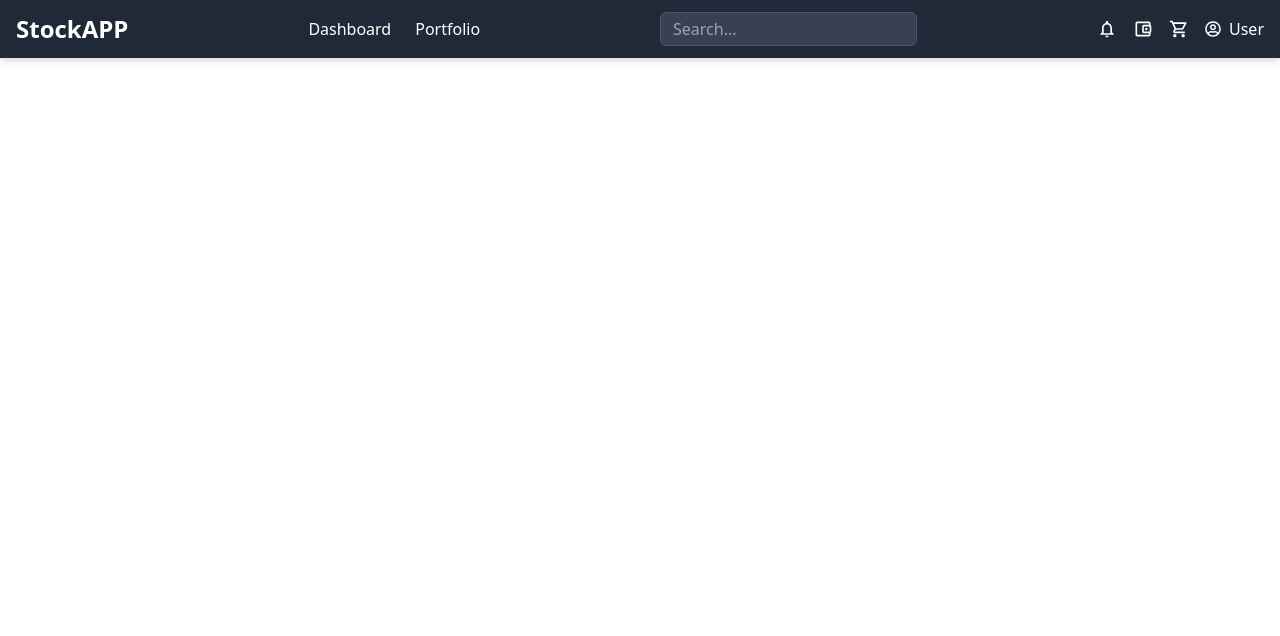
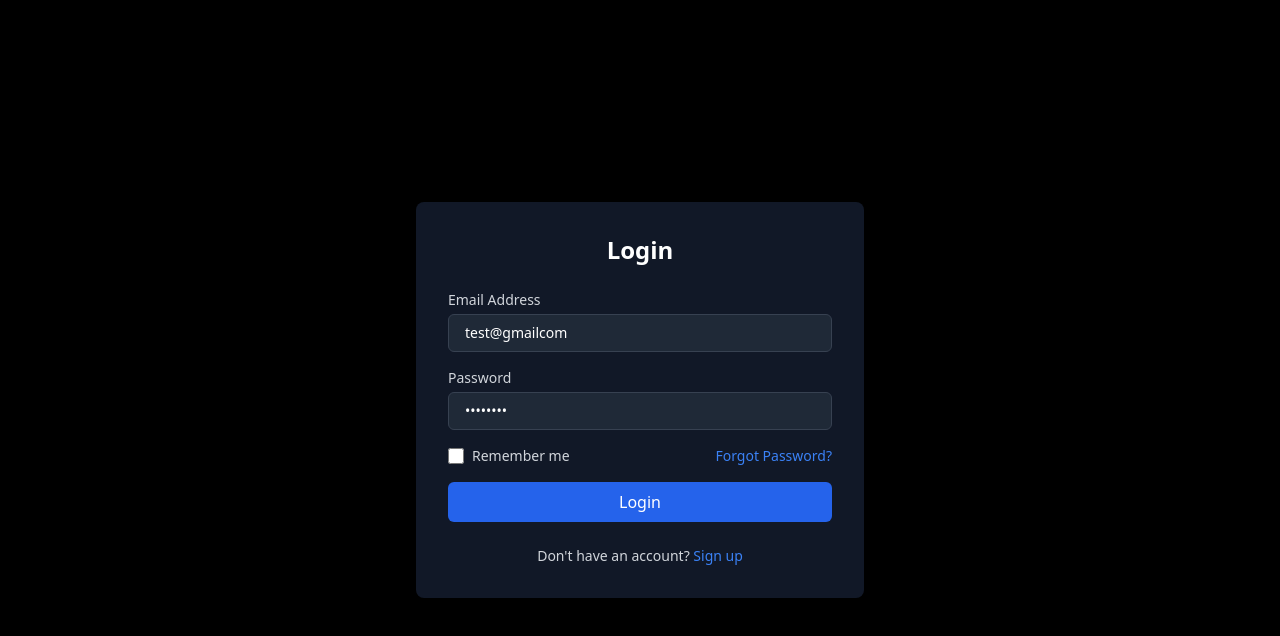
Before and after one commit to agatya1234/portfolio-app-frontend, a React (Create React App) app: page /login in a window 1280 px wide. Shown: the top 636 px of the page. Built offline with nearby package versions, Linux system fonts and the light colour scheme.

Commit message:
added landing and login page

```diff
--- a/src/App.js
+++ b/src/App.js
@@ -1,15 +1,20 @@
 import './App.css';
-import { Route, Routes } from 'react-router-dom'
+import { Route, Routes, useLocation } from 'react-router-dom'
 import { Navbar } from './components/Navbar';
 import { Dashboard } from './pages/Dashboard';
 import { Portfolio } from './pages/Portfolio';
+import Landing from './pages/Landing';
+import Login from './pages/Login';
 
 function App() {
+  const location = useLocation();
   return (
     <>
-      <Navbar />
+      {(location.pathname !== '/' && location.pathname !== '/login') && <Navbar />}
       <Routes>
-        <Route path='/' element={<Dashboard />} />
+        <Route path='/' element={<Landing />} />
+        <Route path='/login' element={<Login />} />
+        <Route path='/dashboard' element={<Dashboard />} />
         <Route path='/portfolio' element={<Portfolio />} />
       </Routes>
     </>
--- a/src/components/Navbar.jsx
+++ b/src/components/Navbar.jsx
@@ -1,17 +1,12 @@
 import { Link } from "react-router-dom";
-import {
-  MdOutlineAccountBalanceWallet,
-  MdOutlineNotifications,
-  MdOutlineShoppingCart,
-} from "react-icons/md";
 import { FaRegUserCircle } from "react-icons/fa";
 
 export const Navbar = () => {
   return (
-    <nav className="bg-gray-800 text-white w-full shadow-md border-b">
+    <nav className="bg-gray-600 text-white w-full shadow-md">
       <div className="container mx-auto px-4 flex justify-between items-center py-3">
         <Link to="/" className="text-2xl font-bold cursor-pointer">
-          StockAPP{" "}
+          Portfolio Tracker{" "}
         </Link>
 
         <div className="hidden md:flex space-x-6">
@@ -34,21 +29,11 @@ export const Navbar = () => {
 
         {/* Icons */}
         <div className="flex items-center space-x-4">
-          <Link to="/" className="hover:text-gray-300 text-xl">
-            <MdOutlineNotifications />
-          </Link>
-          <Link to="/" className="hover:text-gray-300 text-xl">
-            <MdOutlineAccountBalanceWallet />
-          </Link>
-          <Link to="/" className="hover:text-gray-300 text-xl">
-            <MdOutlineShoppingCart />
-          </Link>
-
           {/* User Profile */}
           <div className="relative">
             <button className="flex items-center space-x-2 hover:text-gray-300">
-              <FaRegUserCircle />
-              <span>User</span>
+              <FaRegUserCircle style={{ height: 30, width: 30 }} />
+              <span>William Serif</span>
             </button>
           </div>
         </div>
--- /dev/null
+++ b/src/pages/Landing.jsx
@@ -0,0 +1,35 @@
+import React from "react";
+import { useNavigate } from "react-router-dom";
+
+const Landing = () => {
+  const navigate = useNavigate();
+  const handleNavigate = () => {
+    navigate("/login"); // Replace '/login' with the route for your login/signup screen
+  };
+  return (
+    <div className="bg-black h-screen p-6 text-white flex items-center justify-center">
+      <div className="flex-col text-center">
+        <div className="text-4xl font-extrabold">
+          Track all your assets from one place
+        </div>
+        <div className="text-xl font-light mt-4">
+          Real time data for Global Bank Accounts, Stocks, Investments, Crypto,
+          DeFi, Physical Assests
+        </div>
+        <button
+          className="mt-14 bg-white text-black border px-4 py-2 rounded-xl"
+          onClick={handleNavigate}
+        >
+          Start Now
+        </button>
+        <img
+          src="https://images.pexels.com/photos/11646613/pexels-photo-11646613.jpeg?auto=compress&cs=tinysrgb&w=1260&h=750&dpr=2"
+          className="max-h-sm max-w-2xl rounded-lg shadow-none transition-shadow duration-300 ease-in-out hover:shadow-lg hover:shadow-black/30"
+          alt=""
+        />
+      </div>
+    </div>
+  );
+};
+
+export default Landing;
--- /dev/null
+++ b/src/pages/Login.jsx
@@ -0,0 +1,85 @@
+import React, { useState } from "react";
+import { useNavigate } from "react-router-dom";
+
+function Login() {
+  const [email, setEmail] = useState("test@gmailcom");
+  const [password, setPassword] = useState("test@123");
+  const navigate = useNavigate();
+  const handleLogin = () => {
+    navigate("/dashboard");
+  };
+  return (
+    <div className="flex items-center justify-center min-h-screen bg-black">
+      <div className="w-full max-w-md p-8 space-y-6 bg-gray-900 rounded-lg shadow-lg">
+        <h2 className="text-2xl font-bold text-center text-white">Login</h2>
+        <form className="space-y-4">
+          {/* Email Field */}
+          <div>
+            <label
+              htmlFor="email"
+              className="block text-sm font-medium text-gray-300"
+            >
+              Email Address
+            </label>
+            <input
+              type="email"
+              id="email"
+              className="w-full px-4 py-2 mt-1 text-sm text-white bg-gray-800 border border-gray-700 rounded-md focus:ring-blue-500 focus:border-blue-500"
+              placeholder="Enter your email"
+              required
+              value={email}
+            />
+          </div>
+          {/* Password Field */}
+          <div>
+            <label
+              htmlFor="password"
+              className="block text-sm font-medium text-gray-300"
+            >
+              Password
+            </label>
+            <input
+              type="password"
+              id="password"
+              className="w-full px-4 py-2 mt-1 text-sm text-white bg-gray-800 border border-gray-700 rounded-md focus:ring-blue-500 focus:border-blue-500"
+              placeholder="Enter your password"
+              required
+              value={password}
+            />
+          </div>
+          {/* Remember Me and Forgot Password */}
+          <div className="flex items-center justify-between">
+            <label className="flex items-center">
+              <input
+                type="checkbox"
+                className="w-4 h-4 text-blue-600 bg-gray-800 border-gray-700 rounded focus:ring-blue-500"
+              />
+              <span className="ml-2 text-sm text-gray-300">Remember me</span>
+            </label>
+            <a href="#" className="text-sm text-blue-500 hover:underline">
+              Forgot Password?
+            </a>
+          </div>
+          {/* Submit Button */}
+          <div>
+            <button
+              onClick={handleLogin}
+              className="w-full px-4 py-2 text-white bg-blue-600 rounded-md hover:bg-blue-700 focus:outline-none focus:ring focus:ring-blue-300"
+            >
+              Login
+            </button>
+          </div>
+        </form>
+        {/* Register Link */}
+        <p className="text-sm text-center text-gray-300">
+          Don't have an account?{" "}
+          <a href="/login" className="text-blue-500 hover:underline">
+            Sign up
+          </a>
+        </p>
+      </div>
+    </div>
+  );
+}
+
+export default Login;
--- a/src/pages/Portfolio.jsx
+++ b/src/pages/Portfolio.jsx
@@ -32,7 +32,7 @@ export const Portfolio = () => {
         setLoading(false);
       }
     };
-    loadData();
+    // loadData();
   }, []);
 
   useEffect(() => {
```
Also changed, not shown: src/pages/Dashboard.jsx (+126 -5 lines).
